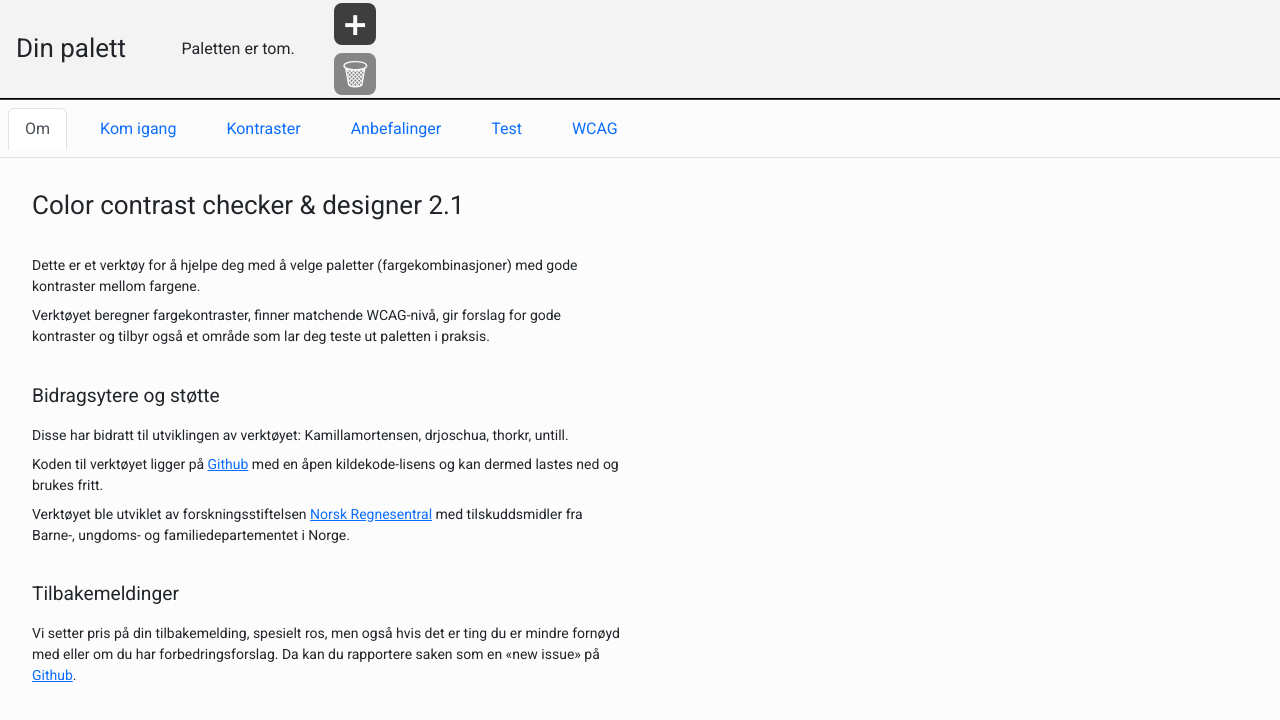
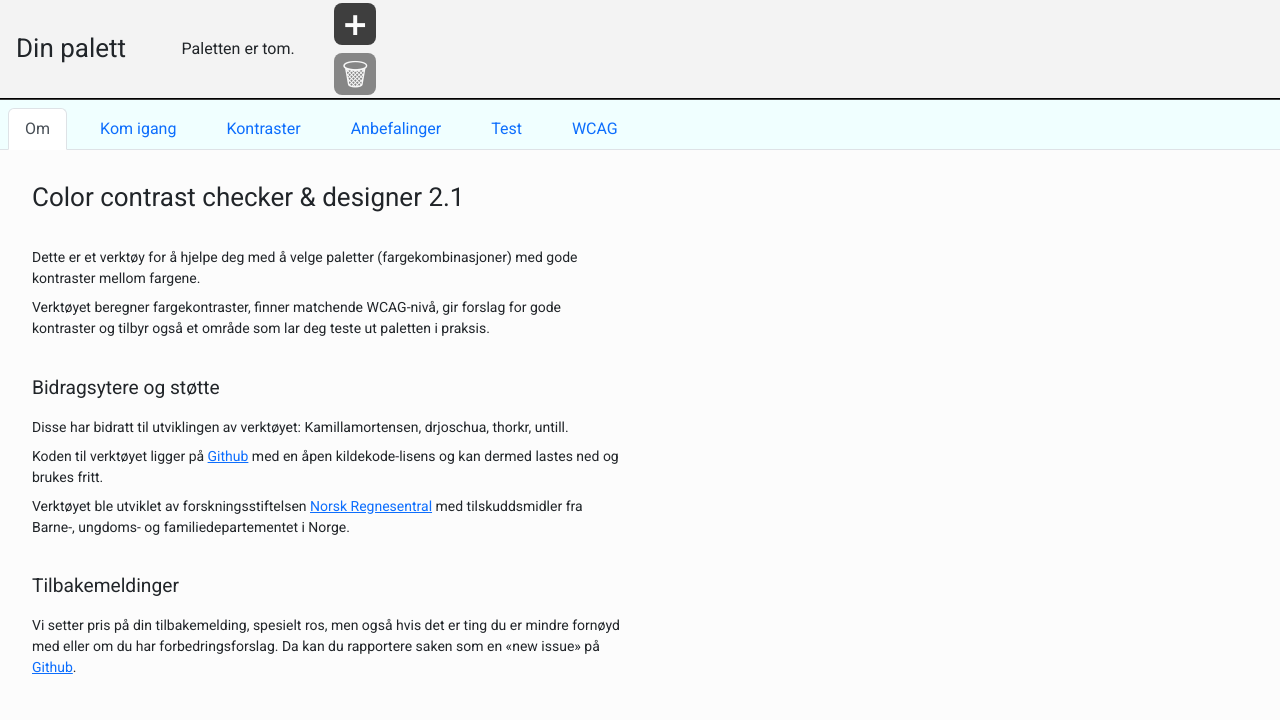
Before and after one commit to NorskRegnesentral/ccc21, a React (Create React App) app: page /#/ in a window 1280 px wide. Shown: the top 720 px of the page. Built offline with nearby package versions, Linux system fonts and the light colour scheme.

Commit message:
made tabs nicer visually

```diff
--- a/src/pages/home/home.css
+++ b/src/pages/home/home.css
@@ -32,6 +32,17 @@
   overflow-y: scroll;
   gap: 1rem;
   width: 100%;
+}
+
+.nav-tabs {
+  background-color: azure;
+}
+
+li.nav-item {
+  padding-bottom: 0;
+}
+li.nav-item button:hover {
+  background-color: #dae1e1; /* a less saturated azure */
 }
 
 .tab-section {
```
